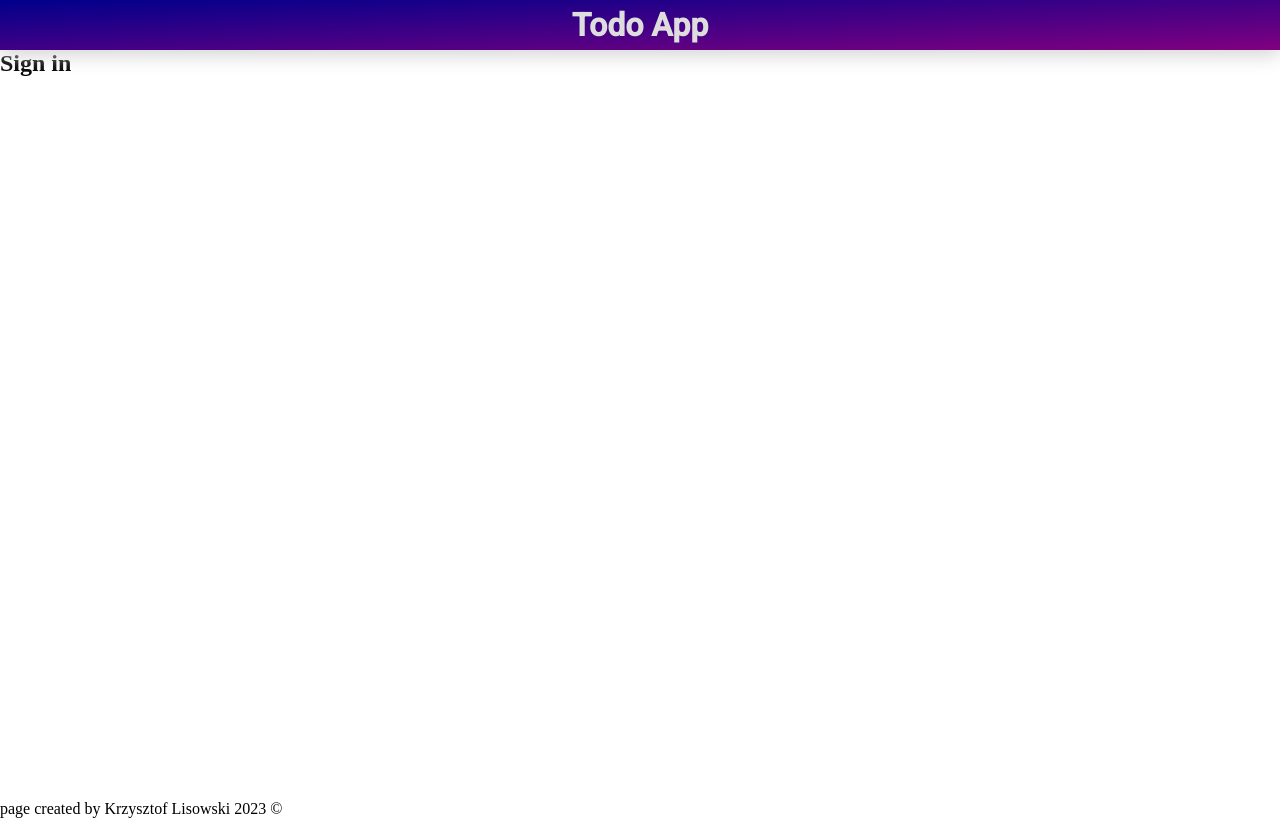
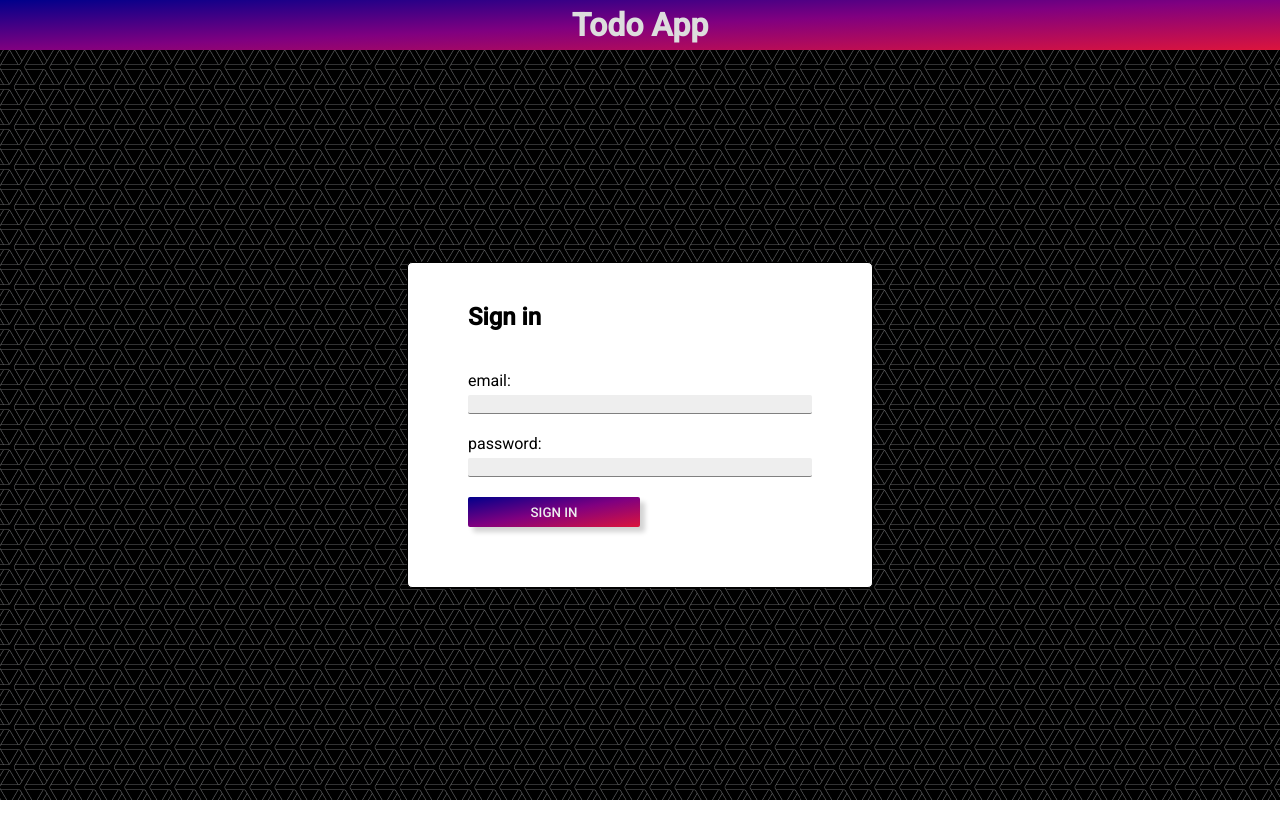
Before and after one commit to kikswosil/todoapp, an Angular app in the folder client/: page / in a window 1280 px wide. Built offline with nearby package versions, Linux system fonts and the light colour scheme.

Commit message:
styled login.component (it kinda looks like a login form made by microsoft.)

```diff
--- a/client/src/app/app.component.css
+++ b/client/src/app/app.component.css
@@ -4,10 +4,11 @@ header {
   display: flex;
   align-items: center;
   justify-content: center;
-    box-shadow: 0px 5px 20px lightgrey;
-    background-image: linear-gradient(to bottom right, darkblue, purple);
-    font-family: 'Roboto', sans-serif;
+  /* box-shadow: 0px 5px 20px lightgrey; */
+  background-image: linear-gradient(to bottom right, darkblue, purple, crimson);
+  font-family: "Roboto", sans-serif;
   color: #ddd;
+  /* for the next commit: added fixed position and made it stick to the top. */
   position: fixed;
   top: 0;
 }
--- a/client/src/app/app.component.html
+++ b/client/src/app/app.component.html
@@ -4,6 +4,6 @@
 <main>
   <router-outlet></router-outlet>
 </main>
-<footer>
+<!-- <footer>
   page created by Krzysztof Lisowski 2023 &copy;
-</footer>
+</footer> -->
--- a/client/src/app/login/login.component.css
+++ b/client/src/app/login/login.component.css
@@ -1,4 +1,123 @@
 .login-page {
-    margin-top: 50px;
-    height: calc(100vh - 50px);
+  margin-top: 50px;
+  height: calc(100vh - 50px);
+  display: flex;
+  align-items: center;
+  justify-content: center;
+  background-image: url("../../assets/webb-dark.png");
 }
+
+@media screen and (min-width: 800px) {
+  .login-form-container {
+    width: 30vw !important;
+  }
+}
+
+.login-form-container {
+  background-color: white;
+  border-radius: 5px;
+  border: 1px solid black;
+  padding: 40px;
+  width: 100vw;
+}
+
+.login-form-container > h1 {
+  font-family: "Roboto", sans-serif;
+  margin-left: 20px;
+}
+
+.login-form {
+  display: flex;
+  flex-direction: column;
+  justify-content: center;
+  align-items: baseline;
+  padding: 20px;
+  font-family: "Roboto", sans-serif;
+}
+
+.login-form > * {
+  margin-top: 20px;
+}
+
+.login-form > button {
+  width: calc(50%);
+  height: 30px;
+  border: none;
+  border-radius: 2px;
+  background-image: linear-gradient(to bottom right, darkblue, purple, crimson);
+  color: #eee;
+  font-family: "Roboto", sans-serif;
+  font-weight: 500;
+  text-transform: uppercase;
+  box-shadow: 5px 5px 5px lightgray;
+}
+
+.login-form > button:hover {
+  box-shadow: 1px 1px 5px lightgray;
+  animation: button-hover-on 0.5s ease-out;
+}
+
+.login-form > button:not(:hover) {
+  animation: button-hover-off 0.5s ease-in;
+}
+
+.login-form > input {
+  border: none;
+  border-bottom: 1px solid grey;
+  background-color: #eee;
+  border-radius: 2px;
+  font-size: 16px;
+  width: 100%;
+  margin-top: 5px;
+
+  animation: translate-focus-out 0.5s;
+}
+
+.login-form > input:focus {
+  border: none;
+  outline: none;
+  background-color: white;
+  border-bottom: 1px solid blue;
+
+  animation: translate-focus-in 0.5s;
+}
+
+@keyframes button-hover-on {
+  from {
+    box-shadow: 5px 5px 5px lightgray;
+  }
+  to {
+    box-shadow: 1px 1px 5px lightgray;
+  }
+}
+
+@keyframes button-hover-off {
+  from {
+    box-shadow: 1px 1px 5px lightgray;
+  }
+  to {
+    box-shadow: 5px 5px 5px lightgray;
+  }
+}
+
+@keyframes translate-focus-out {
+  from {
+    background-color: white;
+    border-bottom: 1px solid blue;
+  }
+  to {
+    background-color: #eee;
+    border-bottom: 1px solid grey;
+  }
+}
+
+@keyframes translate-focus-in {
+  from {
+    background-color: #eee;
+    border-bottom: 1px solid grey;
+  }
+  to {
+    background-color: white;
+    border-bottom: 1px solid blue;
+  }
+}
--- a/client/src/app/login/login.component.html
+++ b/client/src/app/login/login.component.html
@@ -1,3 +1,12 @@
 <section class="login-page">
-    <h1>Sign in</h1>
+    <div class="login-form-container">
+        <h1>Sign in</h1>
+        <form class="login-form">
+            <label for="">email: </label>
+            <input type="email" />
+            <label for="password">password: </label>
+            <input type="password" />
+            <button type="submit">sign in</button>
+        </form>
+    </div>
 </section>
```
Also changed, not shown: client/src/assets/webb-dark.png (added). Lines whose indentation alone changed are shown as unchanged.
